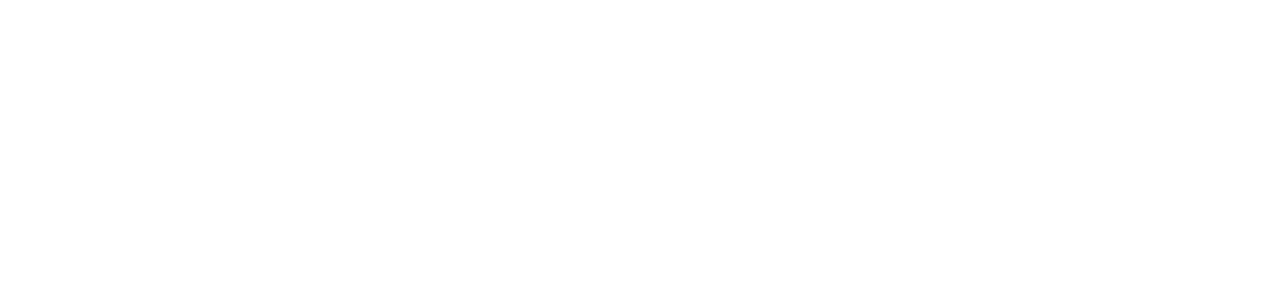
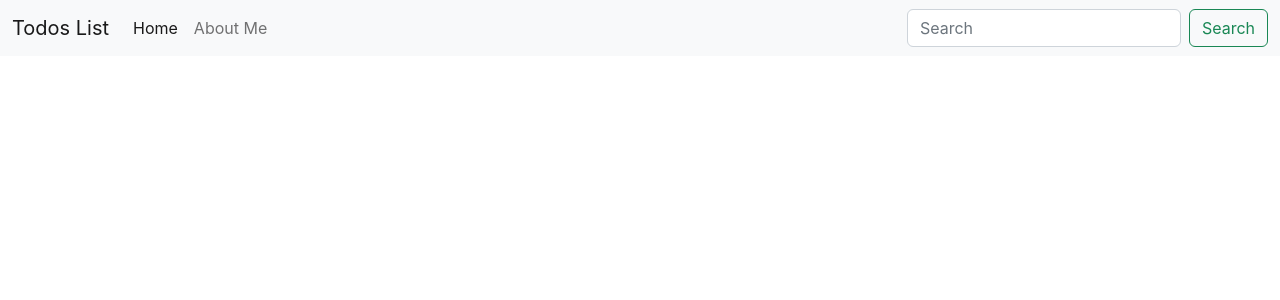
Before and after one commit to AgniveshChaubey/Todo-App, a React (Create React App) app: page / in a window 1280 px wide. Shown: the top 300 px of the page. Built offline with nearby package versions, Linux system fonts and the light colour scheme.

Commit message:
navbar raw structure completed

```diff
--- a/public/index.html
+++ b/public/index.html
@@ -24,7 +24,8 @@
       work correctly both with client-side routing and a non-root public URL.
       Learn how to configure a non-root public URL by running `npm run build`.
     -->
-    <title>React App</title>
+    <link href="https://cdn.jsdelivr.net/npm/bootstrap@5.2.3/dist/css/bootstrap.min.css" rel="stylesheet" integrity="sha384-rbsA2VBKQhggwzxH7pPCaAqO46MgnOM80zW1RWuH61DGLwZJEdK2Kadq2F9CUG65" crossorigin="anonymous">
+    <title>My Todos</title>
   </head>
   <body>
     <noscript>You need to enable JavaScript to run this app.</noscript>
@@ -39,5 +40,6 @@
       To begin the development, run `npm start` or `yarn start`.
       To create a production bundle, use `npm run build` or `yarn build`.
     -->
+    <script src="https://cdn.jsdelivr.net/npm/bootstrap@5.2.3/dist/js/bootstrap.bundle.min.js" integrity="sha384-kenU1KFdBIe4zVF0s0G1M5b4hcpxyD9F7jL+jjXkk+Q2h455rYXK/7HAuoJl+0I4" crossorigin="anonymous"></script>
   </body>
 </html>
--- a/src/App.js
+++ b/src/App.js
@@ -1,8 +1,13 @@
 import logo from './logo.svg';
 import './App.css';
+import { NavBar } from './components/NavBar.js';
 
 function App() {
-
+ return(
+  <>
+  <NavBar />
+  </>
+ );
 }
 
 export default App;
--- /dev/null
+++ b/src/components/NavBar.js
@@ -0,0 +1,26 @@
+export function NavBar() {
+  return (
+    <nav className="navbar navbar-expand-lg bg-light">
+      <div className="container-fluid">
+        <a className="navbar-brand" href="#">Todos List</a>
+        <button className="navbar-toggler" type="button" data-bs-toggle="collapse" data-bs-target="#navbarSupportedContent" aria-controls="navbarSupportedContent" aria-expanded="false" aria-label="Toggle navigation">
+          <span className="navbar-toggler-icon"></span>
+        </button>
+        <div className="collapse navbar-collapse" id="navbarSupportedContent">
+          <ul className="navbar-nav me-auto mb-2 mb-lg-0">
+            <li className="nav-item">
+              <a className="nav-link active" aria-current="page" href="#">Home</a>
+            </li>
+            <li className="nav-item">
+              <a className="nav-link" href="#">About Me</a>
+            </li>
+          </ul>
+          <form className="d-flex" role="search">
+            <input className="form-control me-2" type="search" placeholder="Search" aria-label="Search" />
+            <button className="btn btn-outline-success" type="submit">Search</button>
+          </form>
+        </div>
+      </div>
+    </nav>
+  );
+};
```
